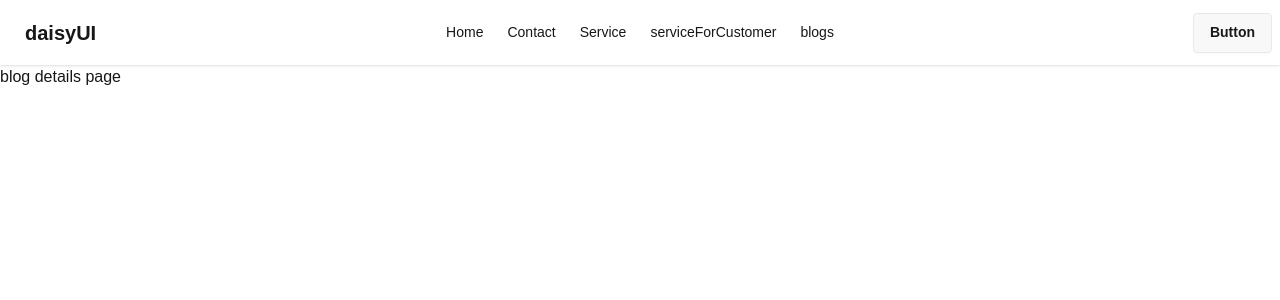
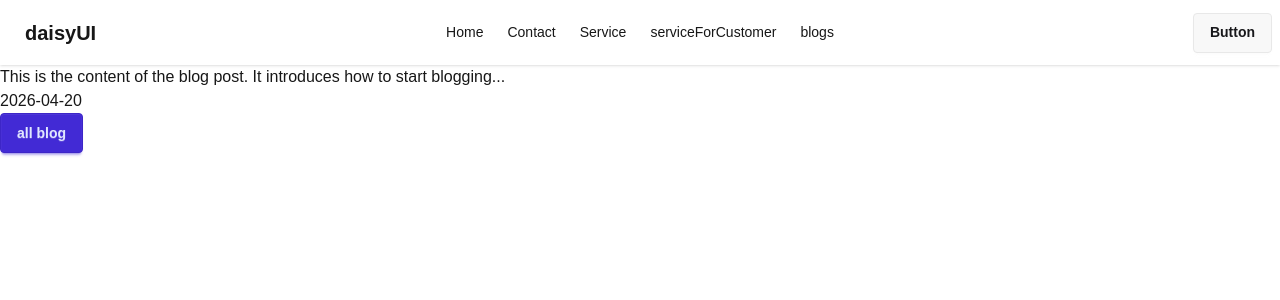
Before and after one commit to ryousufrahman/frist-nextjs-app, a Next.js app: page /blog/1 in a window 1280 px wide. Shown: the top 300 px of the page. Built offline with nearby package versions, Linux system fonts and the light colour scheme.

Commit message:
added the dynamic path and showed dynamic data for each blog clicked

```diff
--- a/src/app/blog/[blogId]/page.jsx
+++ b/src/app/blog/[blogId]/page.jsx
@@ -1,9 +1,53 @@
+import Link from "next/link";
 
 
-const BlogDetailsPage = () => {
+const BlogDetailsPage = async({params}) => {
+
+       const blogs = [
+    {
+      id: 1,
+      title: "Getting Started with Blogging",
+      slug: "getting-started-with-blogging",
+      author: "John Doe",
+      date: "2026-04-20",
+      tags: ["blogging", "writing", "beginner"],
+      content:
+        "This is the content of the blog post. It introduces how to start blogging...",
+      image: "https://example.com/images/blog1.jpg",
+      published: true,
+    },
+    {
+      id: 2,
+      title: "10 Tips for Better Writing",
+      slug: "10-tips-for-better-writing",
+      author: "Jane Smith",
+      date: "2026-04-18",
+      tags: ["writing", "tips"],
+      content: "Here are ten practical tips to improve your writing skills...",
+      image: "https://example.com/images/blog2.jpg",
+      published: true,
+    },
+    {
+      id: 3,
+      title: "Understanding SEO Basics",
+      slug: "understanding-seo-basics",
+      author: "Alex Johnson",
+      date: "2026-04-15",
+      tags: ["seo", "marketing"],
+      content:
+        "SEO is important for visibility. This post explains the basics...",
+      image: "https://example.com/images/blog3.jpg",
+      published: false,
+    },
+  ];
+
+    const {blogId}= await params
+    const clickedBlog = blogs.find(blog => blog.id == parseInt(blogId))
     return (
         <div>
-            <p>blog details page</p>
+            <p>{clickedBlog.content}</p>
+            <p>{clickedBlog.date}</p>
+            <Link href={'/blog'} className="btn btn-primary">all blog</Link>
         </div>
     );
 };
--- a/src/app/blog/page.jsx
+++ b/src/app/blog/page.jsx
@@ -46,7 +46,7 @@ const BlogPage = () => {
                         blogs.map(blog => <div className=" shadow rounded-2xl p-10 bg-white text-black" key={blog.id}>
                             <h2>{blog.title}</h2>
                             <p>{blog.author}</p>
-                            <Link href={'/'} className="btn btn-primary">learn more</Link>
+                            <Link href={`/blog/${blog.id}`} className="btn btn-primary">learn more</Link>
                         </div>)
                     }
                 </div>
```
